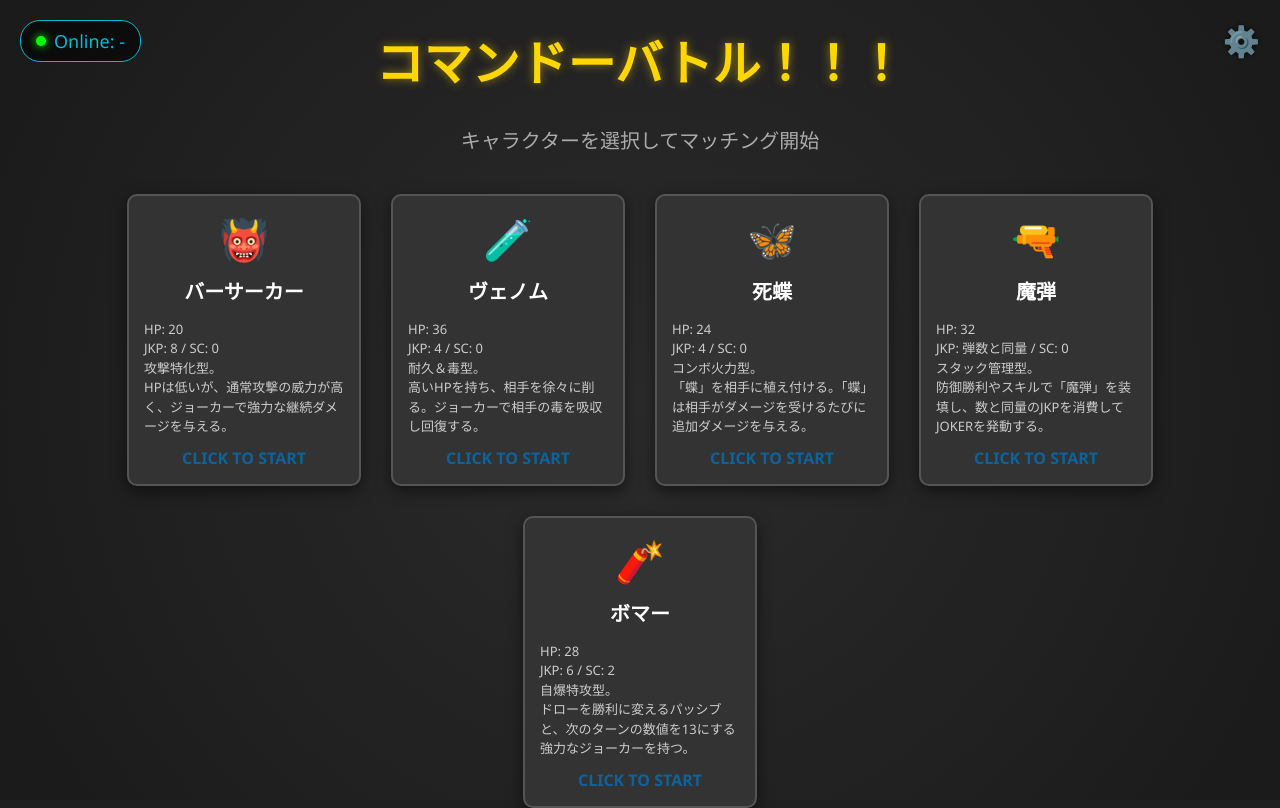
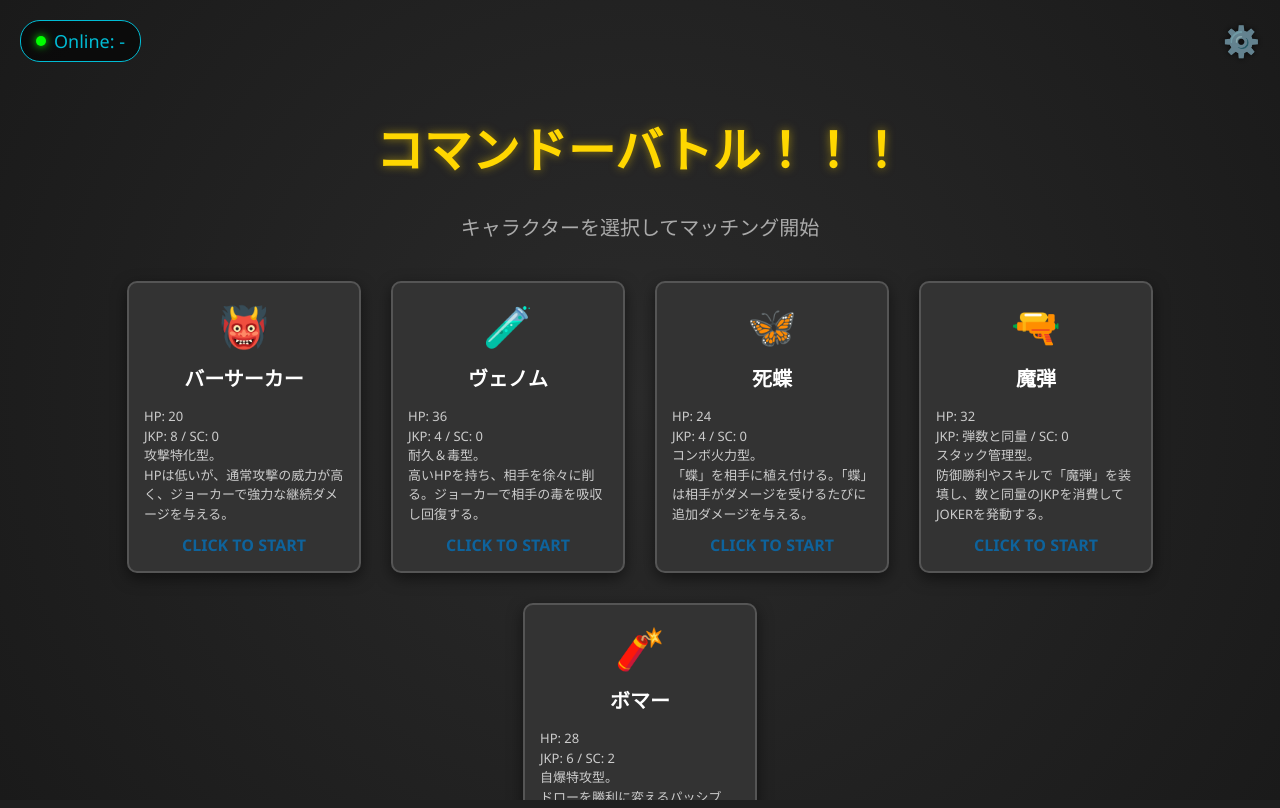
Before and after one commit to Ymtkh21020289/commandow, a website: page index.html in a window 1280 px wide. Drawn offline with nearby package versions, Linux system fonts and the light colour scheme; no server answers.

Commit message:
Update index.html

```diff
--- a/index.html
+++ b/index.html
@@ -8,22 +8,38 @@
         .screen { width: 100%; height: 100%; display: none; }
         .active-screen { display: flex; }
 
-        /* タイトル画面 */
-        #title-screen { flex-direction: column; justify-content: center; align-items: center; background: radial-gradient(circle, #2b2b2b 0%, #1a1a1a 100%); z-index: 200; position: relative; }
-        h1 { font-size: 48px; margin-bottom: 10px; color: #ffd700; text-shadow: 0 0 10px rgba(255, 215, 0, 0.5); }
-        p.subtitle { color: #aaa; margin-bottom: 40px; font-size: 20px; }
-        #char-list { display: flex; gap: 30px; flex-wrap: wrap; justify-content: center; max-width: 1200px; }
-        .char-select-card { width: 200px; background: #333; border: 2px solid #555; border-radius: 10px; padding: 15px; cursor: pointer; transition: all 0.3s; text-align: center; box-shadow: 0 5px 15px rgba(0,0,0,0.5); display: flex; flex-direction: column; justify-content: space-between; }
+        /* タイトル画面 (修正: スクロール対応) */
+        #title-screen {
+            flex-direction: column;
+            justify-content: flex-start; /* 上詰めにしてスクロール可能にする */
+            align-items: center;
+            background: radial-gradient(circle, #2b2b2b 0%, #1a1a1a 100%);
+            z-index: 200;
+            position: relative;
+            overflow-y: auto; /* 縦スクロール許可 */
+            padding-top: 80px; /* 上部余白 */
+            padding-bottom: 50px; /* 下部余白 */
+            box-sizing: border-box;
+        }
+
+        h1 { font-size: 48px; margin-bottom: 10px; color: #ffd700; text-shadow: 0 0 10px rgba(255, 215, 0, 0.5); flex-shrink: 0; }
+        p.subtitle { color: #aaa; margin-bottom: 40px; font-size: 20px; flex-shrink: 0; }
+
+        #char-list { display: flex; gap: 30px; flex-wrap: wrap; justify-content: center; max-width: 1200px; width: 100%; padding: 0 20px; box-sizing: border-box; }
+
+        .char-select-card { width: 200px; background: #333; border: 2px solid #555; border-radius: 10px; padding: 15px; cursor: pointer; transition: all 0.3s; text-align: center; box-shadow: 0 5px 15px rgba(0,0,0,0.5); display: flex; flex-direction: column; justify-content: space-between; flex-shrink: 0; }
         .char-select-card:hover { transform: translateY(-10px); border-color: #00bcd4; background: #3a3a3a; }
         .char-icon { font-size: 40px; margin-bottom: 10px; }
         .char-name { font-size: 20px; font-weight: bold; margin-bottom: 5px; color: #fff; }
         .char-stats { font-size: 13px; color: #ccc; text-align: left; margin-top: 10px; line-height: 1.5; }
 
-        /* 接続人数表示 */
+        /* 接続人数表示 (修正: 固定表示) */
         #online-counter {
-            position: absolute; top: 20px; left: 20px; font-size: 18px; color: #00bcd4;
+            position: fixed; /* absoluteからfixedに変更 */
+            top: 20px; left: 20px; font-size: 18px; color: #00bcd4;
             background: rgba(0, 0, 0, 0.6); padding: 8px 15px; border-radius: 20px;
             border: 1px solid #00bcd4; display: flex; align-items: center; gap: 8px;
+            z-index: 210;
         }
         .live-indicator { width: 10px; height: 10px; background-color: #00ff00; border-radius: 50%; box-shadow: 0 0 8px #00ff00; }
 
```
